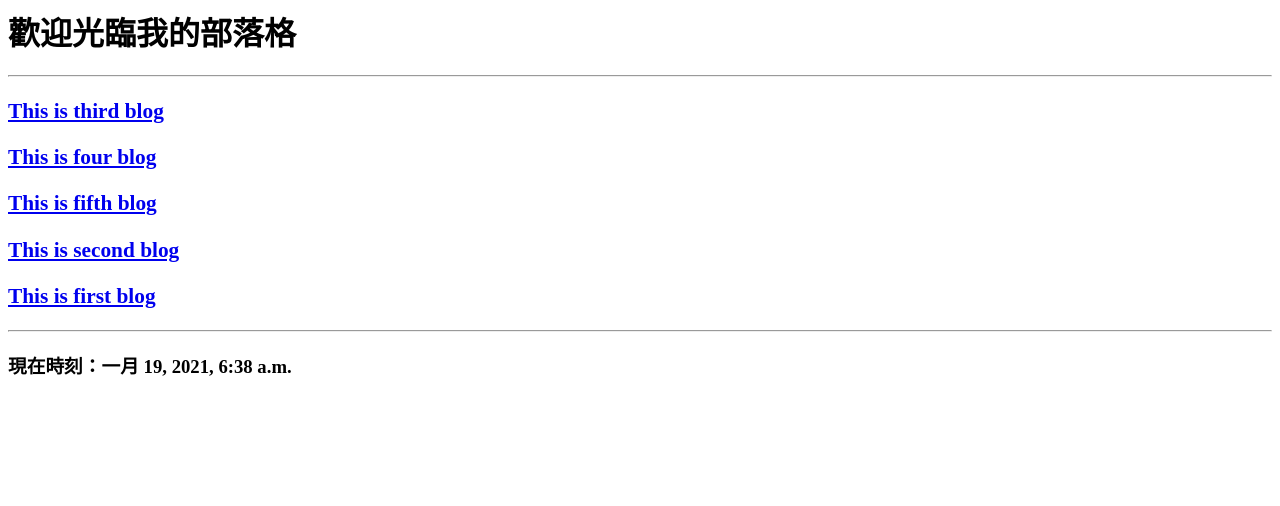
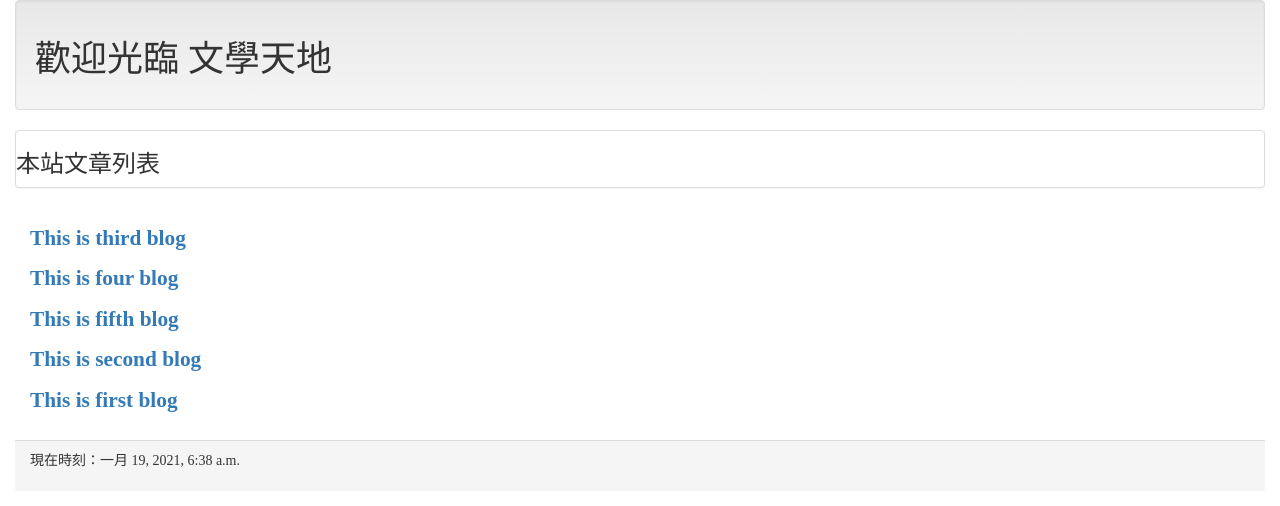
Before and after one commit to jordan930613/firstWeb, a Django app: page / in a window 1280 px wide. Shown: the top 506 px of the page. Run offline with Django 3.2, Linux system fonts and the light colour scheme; data comes from the database, SQL or seed files in the repository; some libraries are stand-ins or nearby versions.

Commit message:
django practice 2.4.1

```diff
--- /dev/null
+++ b/templates/base.html
@@ -0,0 +1,40 @@
+<!--base.html-->
+<!DOCTYPE html>
+<html>
+
+<head>
+    <meta charset='utf-8'>
+    <!-- Latest compiled and minified CSS -->
+    <link rel="stylesheet" href="https://maxcdn.bootstrapcdn.com/bootstrap/3.3.7/css/bootstrap.min.css"
+        integrity="sha384-BVYiiSIFeK1dGmJRAkycuHAHRg32OmUcww7on3RYdg4Va+PmSTsz/K68vbdEjh4u" crossorigin="anonymous">
+
+    <!-- Optional theme -->
+    <link rel="stylesheet" href="https://maxcdn.bootstrapcdn.com/bootstrap/3.3.7/css/bootstrap-theme.min.css"
+        integrity="sha384-rHyoN1iRsVXV4nD0JutlnGaslCJuC7uwjduW9SVrLvRYooPp2bWYgmgJQIXwl/Sp" crossorigin="anonymous">
+
+    <!-- Latest compiled and minified JavaScript -->
+    <script src="https://maxcdn.bootstrapcdn.com/bootstrap/3.3.7/js/bootstrap.min.js"
+        integrity="sha384-Tc5IQib027qvyjSMfHjOMaLkfuWVxZxUPnCJA7l2mCWNIpG9mGCD8wGNIcPD7Txa"
+        crossorigin="anonymous"></script>
+    <title>
+        {% block tiltle %} {% endblock %}
+    </title>
+</head>
+
+<body>
+    <div class='container-fluid'>
+        {% include 'header.html' %}
+        <div class='panel panel-default'>
+            {% block headmessage %} {% endblock %}
+        </div>
+        <div class='panel-body'>
+            <!--block指令加名稱，到時候在index.html中要填入的位置-->
+            {% block content %} {% endblock %}
+        </div>
+        <div class='panel-footer'>
+            {% include 'footer.html' %}
+        </div>
+    </div>
+</body>
+
+</html>
--- /dev/null
+++ b/templates/footer.html
@@ -0,0 +1,7 @@
+{% block footer %}
+{% if now %}
+<p style='font-family:微軟正黑體;'>現在時刻：{{ now }}</p>
+{% else %}
+<p style='font-family:微軟正黑體;'>本文內容擷取自網路</p>
+{% endif %}
+{% endblock %}
--- /dev/null
+++ b/templates/header.html
@@ -0,0 +1,5 @@
+<div class='well'>
+    <h1 style="font-family: 微軟正黑體;">
+        歡迎光臨 文學天地
+    </h1>
+</div>
--- a/templates/index.html
+++ b/templates/index.html
@@ -1,4 +1,22 @@
-<html>
+<!--繼承base.html-->
+{% extends 'base.html' %}
+{% block title %} 歡迎光臨我的部落格 {% endblock %}
+{% block headmessage %}
+<h3 style='font-family:標楷體;'>本站文章列表</h3>
+{% endblock %}
+{% block content %}
+{% for post in posts %}
+<p style='font-family:微軟正黑體;font-size: 16pt;font-weight:bold'>
+    <!--以雙大括號的方式輸出收到的資料-->
+    <a href='/post/{{post.slug}}'>{{ post.title }}</a>
+</p>
+{% endfor %}
+{% endblock %}
+
+
+
+<!--2.3.2-->
+<!-- <html>
 
 <head>
     <meta charset='utf-8'>
@@ -10,7 +28,7 @@
     <hr>
     {% for post in posts %}
     <p style='font-family:微軟正黑體;font-size: 16pt;font-weight:bold'>
-        <!--以雙大括號的方式輸出收到的資料-->
+        #以雙大括號的方式輸出收到的資料
         <a href='/post/{{post.slug}}'>{{ post.title }}</a>
     </p>
     {% endfor %}
@@ -18,4 +36,4 @@
     <h3>現在時刻：{{ now }}</h3>
 </body>
 
-</html>
+</html> -->
```
Also changed, not shown: templates/post.html (+18 -2 lines).
